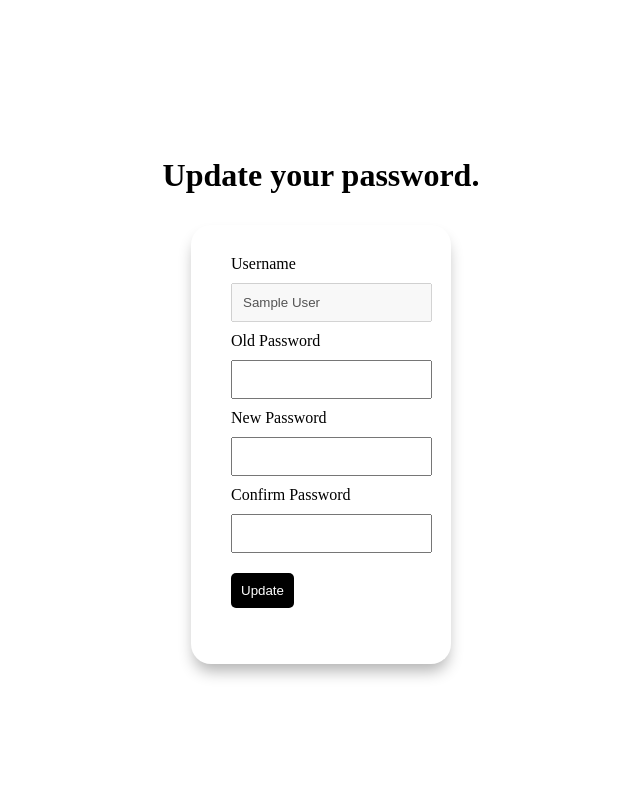
After one commit to joelmce/showroom-booking, a Flask app: page /change-password in a window 1280 px wide. The commit adds this page. Shown: the whole page, without its empty margins (319-959 px from the left). Run offline with Flask 3, Linux system fonts and the light colour scheme; the visitor is signed in with stand-in values (Sample User, id 1); tables that the repository leaves empty hold one stand-in row (values such as "Sample post").

Commit message:
cleanup code

```diff
--- a/app.py
+++ b/app.py
@@ -1,8 +1,8 @@
 from flask import Flask, render_template, session, request, flash, redirect, get_flashed_messages
-from helpers.user import get_all, get_user, remove_user, add_user, get_user_by_id
-from helpers.booking import get_bookings_by_user, create_booking, get_all_bookings, remove_booking
-from helpers.authenticate import login_required
-from sqlalchemy.orm.exc import NoResultFound
+from helpers.user import get_all, get_user, remove_user, add_user, get_user_by_id, edit_user
+from helpers.booking import get_bookings_by_user, get_booking_owner, create_booking, get_all_bookings, remove_booking, get_booking, edit_booking
+from helpers.authenticate import login_required, checkpassword, hashpassword, login_user
+
 from helpers.emails import send_email
 
 app = Flask(__name__)
@@ -20,28 +20,17 @@ def index():
 
 @app.route("/login")
 def login():
+    if session.get("user"):
+        return redirect("/")
     return render_template("login.html.jinja")
 
 @app.route('/login/success', methods=['POST'])
-def handle_login():
+def login_success():
     name = request.form.get('username')
     pw = request.form.get('password')
-    fetched_user = get_user(name)
-    print(fetched_user.name)
+    login_user(get_user(name), pw)
+    return redirect("/")
 
-    try:
-        if fetched_user is not None:
-            # password_check = bcrypt.checkpw(pw.encode(), fetched_user.password.encode())
-            if pw == fetched_user.password:
-                session['user'] = fetched_user.name
-                session['admin'] = fetched_user.admin
-                return redirect("/")
-        else:
-            print(f"No fetched user found. Returned: {fetched_user}")
-    except NoResultFound:
-        flash("User does not exist")
-    print(session['admin'])
-    return redirect("/")
 
 @app.route("/logout")
 def logout():
@@ -73,6 +62,35 @@ def delete_booking(id):
     remove_booking(id)
     return redirect('/admin')
 
+@app.route("/booking/<id>")
+@login_required
+def view_booking(id):
+    booking = get_booking(id)
+    name = get_booking_owner(id)
+    return render_template("booking.html.jinja", booking=booking, name=name)
+
+@app.route("/booking/<id>/comments/add", methods=['POST'])
+@login_required
+def add_comments(id):
+    comment = request.form.get("comments")
+    edit_booking(id, "comments", comment)
+    return redirect(f"/booking/{id}")
+
+@app.route('/change-password')
+@login_required
+def change_password():
+    user = get_user(session.get("user"))
+    return render_template("change-password.html.jinja", user=user)
+
+@app.route("/change-password/success", methods=['POST'])
+@login_required
+def change_password_handler():
+    id = request.form.get("id")
+    old_password = request.form.get("old-password") # TODO: Check to see if old_password is correct
+    new_password = request.form.get("new-password")
+    edit_user(id, "password", new_password)
+    return redirect("/")
+
 @app.route('/user/new')
 @login_required
 def new_user_form():
@@ -96,7 +114,6 @@ def new_booking():
     dates = str(booking['date'])
     time = str(booking['time'])
     combined = dates + " " + time
-    flash('Test')
     create_booking(owner_id.user_id, combined)
     return {'response': "200"}
 
--- a/helpers/authenticate.py
+++ b/helpers/authenticate.py
@@ -1,5 +1,7 @@
 from functools import wraps
-from flask import abort, session
+from flask import abort, session, redirect, flash
+from sqlalchemy.orm.exc import NoResultFound
+import bcrypt
 
 def login_required(f):
     '''A class decorator that checks if the user is an admin, which returns the wrapped function if true
@@ -12,20 +14,23 @@ def login_required(f):
         return abort(401)
     return func
 
-def register_user() -> bool:
-    '''Registers the user
+def hashpassword(password):
+    """Hash a password
+    Returns:
+        An encrypted password
+    """
+    return bcrypt.hashpw(password.encode(), bcrypt.gensalt())
 
-    Args: the id assigned to the user
+def checkpassword(user, entered_password):
+    """Compare two passwords from the name and the password they entered
 
     Returns:
-        A boolean if the registration has failed or not.
+        password_check: (Bool) Result of comparison
+    """
+    password_check = bcrypt.checkpw(entered_password.encode(), user.password.encode())
+    return password_check
 
-    Raises:
-        AuthError: There was an error with registering the user
-    '''
-    pass
-
-def login_user() -> bool:
+def login_user(fetched_user, password):
     '''Login the user
 
     TODO: Is it wise to handle the password hashing here or at the source?
@@ -35,16 +40,15 @@ def login_user() -> bool:
     Returns:
         A boolean if the login has been successful or not.
     '''
-    pass
-
-def logout_user() -> bool:
-    '''Logout the user
-    This will simply clear the session cache of the browser.
-
-    Returns:
-        A boolean if the logout has succeeded.
-    '''
-    pass
-
-def is_admin() -> bool:
-    pass
+    try:
+        if fetched_user is not None:
+            #checkpassword(fetched_user, password)
+            if password == fetched_user.password:
+                session['user'] = fetched_user.name
+                session['admin'] = fetched_user.admin
+            else:
+                flash("Password is incorrect")
+                return False
+    except NoResultFound:
+        flash("User does not exist")
+        return False
--- a/helpers/booking.py
+++ b/helpers/booking.py
@@ -2,13 +2,43 @@ from models.schema import User, Booking, session
 from sqlalchemy.exc import IntegrityError
 from flask import flash
 
+booking_info = {}
+
 def create_booking(owner_id, time):
-    u = User(user_id=owner_id)
-    b = Booking(owner_id=u.user_id, date=time)
-    session.add(b)
-    session.commit()
+    """Create a booking instance, and commit session to Booking table
+
+    Args:
+        owner_id: (Integer) id of the booking owner
+        time: (String) A concatenated string of the day and time. It's important to highlight
+               that SQLAlchemy automatically converts a string to a DateTime type as long as the
+               column is of a DateTime.
+
+    Raises IntegrityError
+    """
+    try:
+        """Because of the relationship we can access the user_id and reference it as owner_id"""
+        user = User(user_id=owner_id) # First we need to get user object
+        book = Booking(owner_id=user.user_id, date=time)
+
+        """Create the booking object so we can access it when email is being sent"""
+        booking_info['id'] = book.booking_id
+        booking_info['to'] = user.email
+        booking_info['name'] = user.name
+
+        session.add(book)
+        session.commit()
+    except IntegrityError:
+        session.rollback()
+        flash("There was an internal error. Please contact the admin.")
 
 def remove_booking(id):
+    """Remove the booking by id
+
+    Args:
+        id: (Integer) id of the booking
+
+    Raises IntegrityError
+    """
     try:
         record = session.query(Booking).filter_by(booking_id=id).first()
         session.delete(record)
@@ -18,17 +48,58 @@ def remove_booking(id):
         flash("User is owner of a booking. Please delete the booking first.")
 
 def get_all_bookings():
+    """Returns all the bookings
+    Returns:
+        results: (Booking)
+    """
     results = session.query(Booking)
     return results
 
 def get_booking(id):
+    """Returns the booking object based on id
+    Args:
+        id: (Integer) id of the booking
+    Returns:
+        result: (Booking)
+    """
     result = session.query(Booking).get(id)
     return result
 
 def get_booking_owner(id):
-    name = session.query(User).join(Booking, User.user_id).filter(Booking.user_id==id)
+    """Returns the booking owner based on owner_id
+
+    Args:
+        id: (Integer) id of the booking
+    Returns:
+        name: (User)
+    """
+    name = session.query(User).join(Booking, User.user_id).filter(Booking.owner_id==id)
+
     return name
 
+def edit_booking(id, column, change):
+    """Edit the bookings's information
+
+    Args:
+        id: (Integer) id of the booking to edit
+        column: (String) Desired column to change
+        change: (String) New value
+
+        Raises IntegrityError
+    """
+    try:
+        session.query(Booking).filter(id == id).update({column: change})
+        session.commit()
+    except IntegrityError:
+        session.rollback()
+        flash("User cannot be updated.")
+
 def get_bookings_by_user(id):
+    """Returns a list of bookings based on owner_id
+    Args:
+        id: (Integer) id of the user
+    Returns:
+        bookings: (Booking)
+    """
     bookings = session.query(Booking).filter_by(owner_id=id).all()
     return bookings
--- a/helpers/emails.py
+++ b/helpers/emails.py
@@ -2,18 +2,20 @@ import os
 import sendgrid
 from sendgrid import SendGridAPIClient
 from sendgrid.helpers.mail import Mail
+from helpers.booking import booking_info
 
 message = Mail(
     from_email='joelanthony.mac@gmail.com',
     to_emails='joelanthony.mac@gmail.com',
-    subject='This is a test!',
-    html_content='<strong>Another test!</strong>'
+    subject=f'New Showroom Booking',
+    html_content=f'<div style="text-align: centre"><p>You have a new booking for the showroom.</p><a href="/booking?confirm=">Confirm</a><a href="/booking?cancel=">Cancel</a></div>'
 )
 
 def send_email():
     try:
         sg = SendGridAPIClient(os.getenv('EMAIL_API_KEY'))
         response = sg.send(message)
+        booking_info.clear()
         print(response.status_code)
         print(response.body)
         print(response.headers)
--- a/helpers/user.py
+++ b/helpers/user.py
@@ -1,10 +1,24 @@
 from flask import flash
 from sqlalchemy.exc import IntegrityError
 from models.schema import User, session
+from helpers.authenticate import hashpassword
 
 def add_user(name, email, password, admin = False):
+    """Adds the user to the User table
+
+    By default the admin field is false in scenarios where the param is not parsed.
+
+    Args:
+        name: (String)
+        email: (String)
+        password: (String) Hashed
+        admin: (Bool)
+
+    Raises IntegrityError
+    """
     try:
-        user = User(name = name, email = email, password = password, admin = admin)
+        hashed_password = hashpassword(password)
+        user = User(name = name, email = email, password = hashed_password, admin = admin)
         session.add(user)
         session.commit()
     except IntegrityError:
@@ -12,6 +26,13 @@ def add_user(name, email, password, admin = False):
         flash("User already exists!")
 
 def remove_user(id):
+    """Removes the user from the User table.
+
+    Args:
+        id: (Integer) the id of the user
+
+    Raises IntegrityError
+    """
     try:
         record = session.query(User).filter_by(user_id=id).first()
         session.delete(record)
@@ -20,19 +41,49 @@ def remove_user(id):
         session.rollback()
         flash("User is owner of a booking. Please delete the booking first.")
 
-def edit_user(id, change, **columns):
-    for col in columns:
-        session.query(User).filter(id == id).update({col: change})
+def edit_user(id, column, change):
+    """Edit the user's information
+
+    Args:
+        id: (Integer) id of the user to edit
+        column: (String) Desired column to change
+        change: (String) New value
+
+        Raises IntegrityError
+    """
+    try:
+        session.query(User).filter(id == id).update({column: change})
         session.commit()
+    except IntegrityError:
+        session.rollback()
+        flash("User cannot be updated.")
+
 
 def get_user(name):
+    """Return the user based on their name.
+
+    Args:
+        name: (String) name of the user
+
+    Returns:
+        user: (User)
+    """
     user = session.query(User).filter_by(name=name).first()
     return user
 
 def get_user_by_id(id):
+    """Get the user based on their id
+
+    Args:
+        id: (Integer) id of the user
+
+    Returns:
+        user: (User)
+    """
     user = session.query(User).filter_by(user_id=id).first()
     return user
 
 def get_all():
+    """Get all users in the User table"""
     results = session.query(User)
     return results
--- a/models/schema.py
+++ b/models/schema.py
@@ -26,6 +26,7 @@ class Booking(Base):
     booking_id = Column(Integer, primary_key=True)
     owner_id = Column(Integer, ForeignKey('users.user_id'))
     date = Column(DateTime)
+    comments = Column(String)
 
 Base.metadata.create_all(engine)
 Session = sessionmaker(bind=engine)
--- a/templates/admin.html.jinja
+++ b/templates/admin.html.jinja
@@ -1,4 +1,5 @@
-{% extends 'index.html.jinja' %}
+{% extends "index.html.jinja" %}
+
 {% block css %}
     <link rel="stylesheet" href="/static/stylesheets/admin.css">
 {% endblock %}
@@ -39,6 +40,7 @@
                 </div>
                 <p class="booking-time">Date: {{ booking.date }}</p>
                 <div class="booking-controls">
+                    <a class="view-button" href="/booking/{{booking.booking_id}}">View</a>
                     <a class="delete-button" href="/booking/delete/{{booking.booking_id}}">Delete</a>
                 </div>
             </li>
--- /dev/null
+++ b/templates/change-password.html.jinja
@@ -0,0 +1,26 @@
+<link rel="stylesheet" href="/static/stylesheets/login.css">
+
+<main>
+    <div class="title">
+        <h1>Update your password.</h1>
+    </div>
+    <section class="login">
+        <form action="/change-password/success" method="POST">
+            <input type="hidden" name="id" value="{{ user.user_id }}">
+
+            <label for="username">Username</label>
+            <input type="text" name="username" value="{{ user.name }}" disabled>
+
+            <label for="password">Old Password</label>
+            <input type="password" name="password">
+
+            <label for="new-password">New Password</label>
+            <input type="password" name="new-password">
+
+            <label for="confirm-password">Confirm Password</label>
+            <input type="password" name="confirm-password">
+
+            <input type="submit" name="submit" value="Update" class="button button-primary">
+        </form>
+    </section>
+</main>
--- a/templates/user.html.jinja
+++ b/templates/user.html.jinja
@@ -8,14 +8,16 @@
 {% block main %}
 <main>
     <h1>Hello, {{ user.name }}</h1>
+    <a href="/change-password" class="button">Update password</a>
     <h3>Here are your bookings.</h3>
     <section class="user-bookings">
     <ul class="bookings">
         {% for booking in bookings %}
         <li class="booking">
-        <p>Reference: {{ booking.booking_id }} </p>
             {{ booking.date}}
+
         <div class="booking-controls">
+            <a class="view-button" href="/booking/{{booking.booking_id}}">View</a>
             <a class="delete-button" href="/booking/delete/{{booking.booking_id}}">Delete</a>
         </div>
         </li>
```
Also changed, not shown: helpers/dates.py (added, +7 -0 lines), static/js/calendar.js (+7 -2 lines), static/stylesheets/admin.css (+14 -0 lines), static/stylesheets/main.css (+29 -7 lines), templates/booking.html.jinja (added, +17 -0 lines), templates/index.html.jinja (+6 -1 lines).
